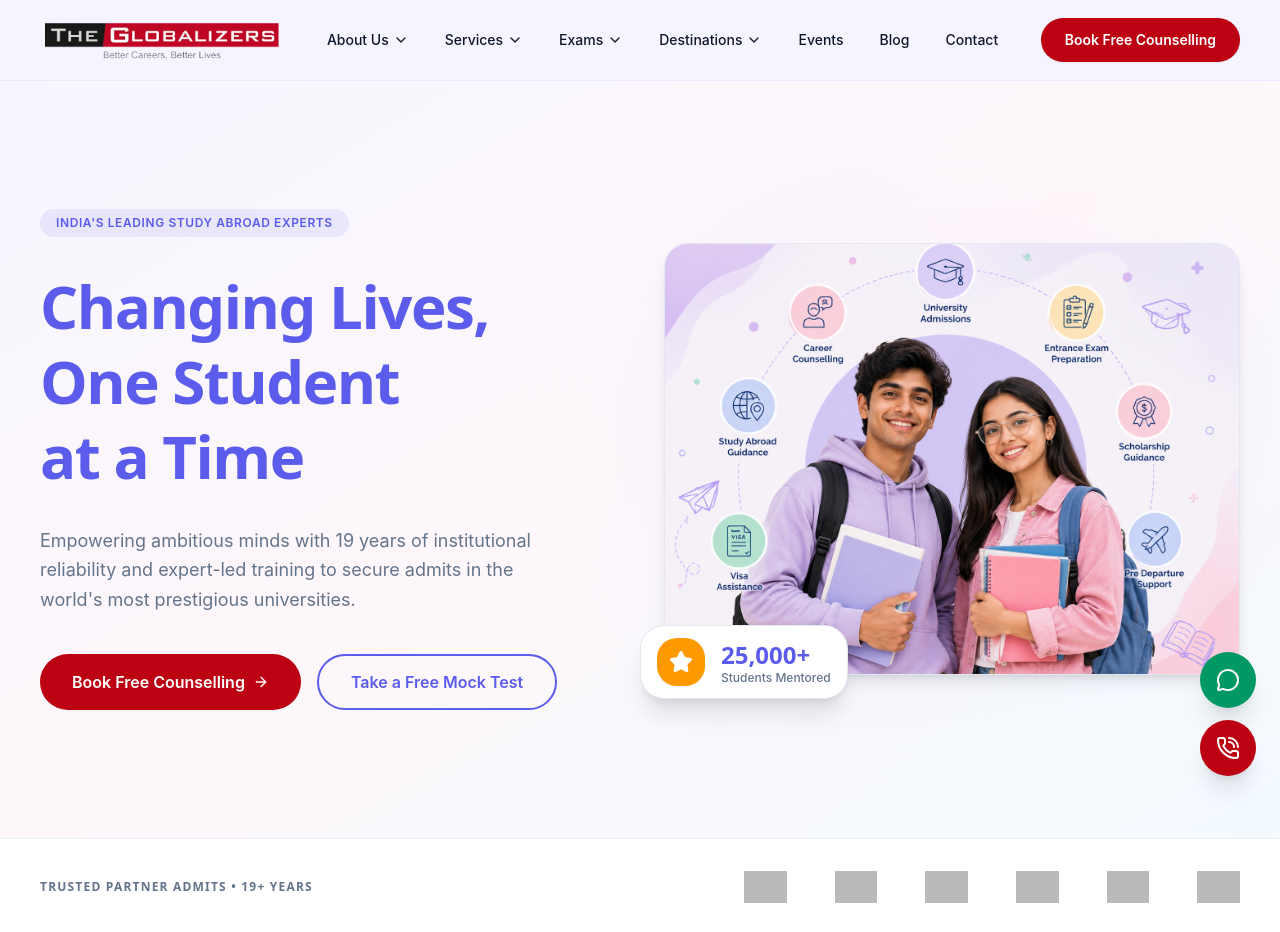
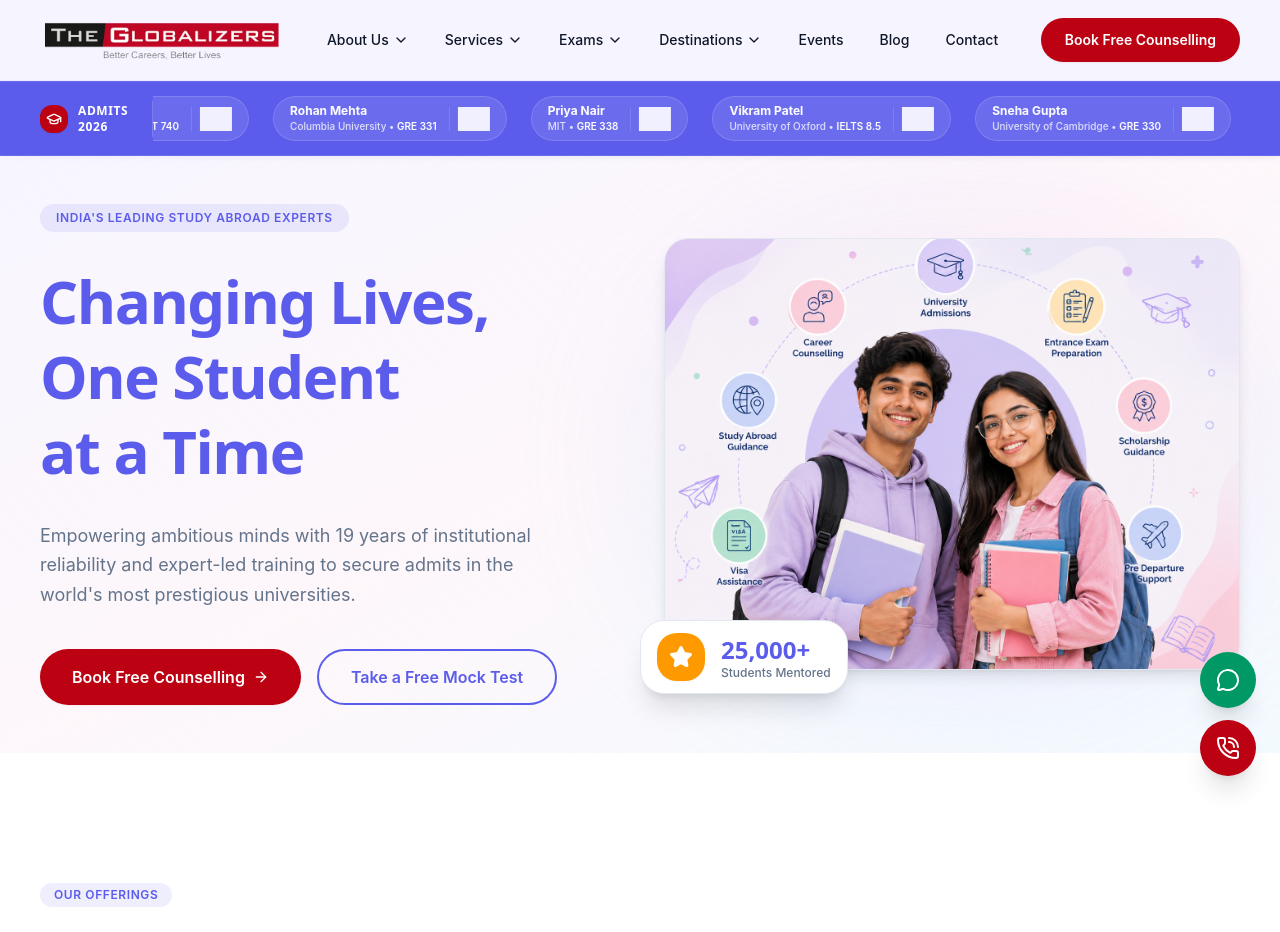
Before and after one commit to ai-prgmr/global, a Next.js app: page /global/ in a window 1280 px wide. Shown: the top 932 px of the page. Built offline with nearby package versions, Linux system fonts and the light colour scheme; grey boxes are pictures that could not be loaded.

Commit message:
updates based on discussion

```diff
--- a/app/globals.css
+++ b/app/globals.css
@@ -127,3 +127,35 @@
     @apply font-sans scroll-smooth;
   }
 }
+
+@media (prefers-reduced-motion: reduce) {
+  * {
+    scroll-behavior: auto !important;
+  }
+
+  [data-visible] {
+    opacity: 1 !important;
+    transform: none !important;
+    transition: none !important;
+  }
+}
+
+/* ─── TrustBar Continuous Rotating Ticker ─── */
+@keyframes trustScroll {
+  0% {
+    transform: translateX(0%);
+  }
+  100% {
+    transform: translateX(-50%);
+  }
+}
+
+.trust-scroll {
+  display: flex;
+  width: max-content;
+  animation: trustScroll 25s linear infinite;
+}
+
+.trust-scroll:hover {
+  animation-play-state: paused;
+}
--- a/app/page.tsx
+++ b/app/page.tsx
@@ -13,6 +13,7 @@ import { Section } from "@/components/primitives/Section"
 import { Container } from "@/components/primitives/Container"
 import { SectionHeader } from "@/components/primitives/SectionHeader"
 import { FAQ } from "@/components/primitives/FAQ"
+import Reveal from "@/components/Reveal"
 
 const HOME_FAQS = [
   {
@@ -94,18 +95,39 @@ export default function HomePage() {
         type="application/ld+json"
         dangerouslySetInnerHTML={{ __html: JSON.stringify(faqSchema) }}
       />
+      <Reveal direction="right" delay={100}>
+        <TrustBar />
+      </Reveal>
       <HeroSection />
-      <TrustBar />
+
+
+
       <ServicesOverview />
       <DestinationsGrid />
       <ExamPrepBento />
+
+      <Reveal direction="up" delay={100}>
         <LearningCenterSection />
+      </Reveal>
+
+      <Reveal direction="scale" delay={100}>
         <FounderSpotlight />
+      </Reveal>
+
+      <Reveal direction="up" delay={100}>
         <SuccessStoriesSection />
+      </Reveal>
+
+      <Reveal direction="up" delay={100}>
         <TestimonialsSection />
+      </Reveal>
+
+      <Reveal direction="up" delay={100}>
         <UpcomingEventsStrip />
+      </Reveal>
 
       {/* FAQs Section */}
+      <Reveal direction="up" delay={100}>
         <Section variant="surface">
           <Container>
             <SectionHeader
@@ -117,8 +139,11 @@ export default function HomePage() {
             <FAQ items={HOME_FAQS} />
           </Container>
         </Section>
+      </Reveal>
 
+      <Reveal direction="scale" delay={100}>
         <CTABanner />
+      </Reveal>
     </>
   )
 }
--- /dev/null
+++ b/components/Reveal.tsx
@@ -0,0 +1,95 @@
+"use client";
+
+import { useEffect, useRef } from "react";
+import { cn } from "@/lib/utils";
+
+interface RevealProps {
+    children: React.ReactNode;
+    className?: string;
+    delay?: number;
+    direction?: "up" | "left" | "right" | "scale";
+    duration?: number;
+    threshold?: number;
+    once?: boolean;
+}
+
+export default function Reveal({
+    children,
+    className,
+    delay = 0,
+    duration = 700,
+    direction = "up",
+    threshold = 0.15,
+    once = true,
+}: RevealProps) {
+    const ref = useRef<HTMLDivElement>(null);
+
+    useEffect(() => {
+        if (!ref.current) return;
+
+        const element = ref.current;
+
+        const observer = new IntersectionObserver(
+            ([entry]) => {
+                if (entry.isIntersecting) {
+                    element.dataset.visible = "true";
+
+                    if (once) observer.unobserve(element);
+                } else if (!once) {
+                    element.dataset.visible = "false";
+                }
+            },
+            { threshold }
+        );
+
+        observer.observe(element);
+
+        return () => observer.disconnect();
+    }, [once, threshold]);
+
+    const directions = {
+        up: `
+      translate-y-8
+      data-[visible=true]:translate-y-0
+    `,
+        left: `
+      -translate-x-8
+      data-[visible=true]:translate-x-0
+    `,
+        right: `
+      translate-x-8
+      data-[visible=true]:translate-x-0
+    `,
+        scale: `
+      scale-95
+      data-[visible=true]:scale-100
+    `,
+    };
+
+    return (
+        <div
+            ref={ref}
+            data-visible="false"
+            className={cn(
+                `
+        opacity-0
+        data-[visible=true]:opacity-100
+
+        transition-all
+        ease-out
+
+        will-change-transform
+        will-change-opacity
+        `,
+                directions[direction],
+                className
+            )}
+            style={{
+                transitionDuration: `${duration}ms`,
+                transitionDelay: `${delay}ms`,
+            }}
+        >
+            {children}
+        </div>
+    );
+}
--- a/components/TrustBar.tsx
+++ b/components/TrustBar.tsx
@@ -1,33 +1,94 @@
 import Image from "next/image"
+import { GraduationCap } from "lucide-react"
 import { Container } from "@/components/primitives/Container"
 
-const LOGOS = [
-  { alt: "Harvard", src: "https://lh3.googleusercontent.com/aida-public/AB6AXuAObVWRJuPpitrLF15yi51Il9zBHXDKlJAl-tYon1EIY4pLmb0YpgEySNSJeWealNAQWawYsZNppkOKUdBA5yY7IlYETU45ym_0D1Kq9L2O9bRbXFKINR7kj5CKOCU9OuRU74J9HSdOlGp2Ir0Ic4dLtZwyH9Eji3AtdkbHNP8d-5uGrXAxQuFP2YAbFF5agj_L7qR6Vxc2PSNpAOzGBTTkkcq4aTuGpyM0AHCHjqqjkpYUyrGHE3N1S3Wlp-OVbd1r2gAqr2NB7HQ" },
-  { alt: "Stanford", src: "https://lh3.googleusercontent.com/aida-public/AB6AXuBxg1-hvCAudPDhgLDCPG0pXzsd3DTFlnvDYHgHcmHmgpZo9CuyyhDKn2KoQTN689xsKClZ4gRlAwzpkHF-sPORzbypbTg2g0UzgDm0Ehnmm5qkwQ4jTsRa9fvM1RLx0_xPEwOIYgt-C_V0P47ZSLzhloCIoFmdFuQNqQ48IjbauqqIGfB1RDhJtjqPswKuO899xmhyaSgsQ9GrlmfKFcoVzFLFkqbLMhjRVl5XwRMkqKcor91wUyyX9uoxLPKoljZ6I6ZzX5IFGSE" },
-  { alt: "Columbia", src: "https://lh3.googleusercontent.com/aida-public/AB6AXuAuyU2AOK_zH6F9WUHp3S5tSSUUZf_PKYUH0eYsCgCL46L0FAG4IHA3m_f-tOD6v1u_XgdyYzS5kP-F-Uem-c9CvKsa11D-KoJmFVWclP2fEsQ8ucQ1El66CzhTV3zznXELSSKsQzOo4HZMZKcG8R6L-rRbqsr00VZelHeKmsFj2Hw5NklzmhkjBWqrmF7xKe38xWPx464k12uLI6jVsae6sIVg6P1STGAr2Vvy8GiFsA05ATCFm0M9uQ4pMcrxdvo4ZILqofCTLNE" },
-  { alt: "MIT", src: "https://lh3.googleusercontent.com/aida-public/AB6AXuAuAFlX6G1iDEKswX8e6S6exSniqAo5MO10E_FF6ngncc1svPVt5FvXKBJRwHfNwIUgCl02Z72GbyMzfT2OfH4L4h8Xm-XtfpMcs-zp6seqqPJiw0RFbMtKhik3FtiUJxPDHGRcXkv_shO38vByTI4aR311B0C-hJiLFxhuL2l7T64IAMvSb2E5hLhpZVMtaTF2dYB0eJ5g4ZtT5Qw3_GSodjoLWLpV12GFImvx9Zbh4O0wQwOumxQeS2tnPujEH13PYimxqYO7foU" },
-  { alt: "Oxford", src: "https://lh3.googleusercontent.com/aida-public/AB6AXuAEAmy7rTThDVfUKN0gmtx2_Rfb0RprRd6kTItOuBnMxowB4SoSwPlS16NDKUF1omhHTkkvSnelJLeADqypJEdZaseFnzSBTgHBoTtu3fC0YfehCoEtNUyAim7ZImud3hGcrvVHb6UTP9dBXT_NAoYyco7-Pgh8Kvr2_2npYZvUFx2KEFolNj25OjghsK0nsUm4ygUJgsgoVXzSoA4qHk2sBPy2I8HdoSvG_UMZhgRjeHyKaW88Lffwxgwhbv2kdH0m0CTrhGaGyYk" },
-  { alt: "Cambridge", src: "https://lh3.googleusercontent.com/aida-public/AB6AXuBSk-VWn6JUoN8C4uyDyZ0Zs3XXErge9rYRicLCgPTt0SFhuY8IR4FyAretnBHN-TnNFvZ8-xTRcWUv82sBM-LSoRm9IRxKomBn_AtFEkQcYSPuHhv3CSKiWcvHAz6-rSqWsVTiLYHp1UpRelcDL6lBvWLg7XL8DRa8FYpP-qkkUD0BT0uOFoowfWPBDFB0Kh6eEuYESprOM5WVfrp8tlSy1RAD0T9-mLb2J_QkM0zireO0PH2Gew2dGFTv0_brkYNwJiK7_Rx4xy4" },
+const ADMITS_2026 = [
+  {
+    name: "Aarav Sharma",
+    university: "Harvard University",
+    score: "GRE 334",
+    logoSrc: "https://lh3.googleusercontent.com/aida-public/AB6AXuAObVWRJuPpitrLF15yi51Il9zBHXDKlJAl-tYon1EIY4pLmb0YpgEySNSJeWealNAQWawYsZNppkOKUdBA5yY7IlYETU45ym_0D1Kq9L2O9bRbXFKINR7kj5CKOCU9OuRU74J9HSdOlGp2Ir0Ic4dLtZwyH9Eji3AtdkbHNP8d-5uGrXAxQuFP2YAbFF5agj_L7qR6Vxc2PSNpAOzGBTTkkcq4aTuGpyM0AHCHjqqjkpYUyrGHE3N1S3Wlp-OVbd1r2gAqr2NB7HQ",
+  },
+  {
+    name: "Ananya Verma",
+    university: "Stanford University",
+    score: "GMAT 740",
+    logoSrc: "https://lh3.googleusercontent.com/aida-public/AB6AXuBxg1-hvCAudPDhgLDCPG0pXzsd3DTFlnvDYHgHcmHmgpZo9CuyyhDKn2KoQTN689xsKClZ4gRlAwzpkHF-sPORzbypbTg2g0UzgDm0Ehnmm5qkwQ4jTsRa9fvM1RLx0_xPEwOIYgt-C_V0P47ZSLzhloCIoFmdFuQNqQ48IjbauqqIGfB1RDhJtjqPswKuO899xmhyaSgsQ9GrlmfKFcoVzFLFkqbLMhjRVl5XwRMkqKcor91wUyyX9uoxLPKoljZ6I6ZzX5IFGSE",
+  },
+  {
+    name: "Rohan Mehta",
+    university: "Columbia University",
+    score: "GRE 331",
+    logoSrc: "https://lh3.googleusercontent.com/aida-public/AB6AXuAuyU2AOK_zH6F9WUHp3S5tSSUUZf_PKYUH0eYsCgCL46L0FAG4IHA3m_f-tOD6v1u_XgdyYzS5kP-F-Uem-c9CvKsa11D-KoJmFVWclP2fEsQ8ucQ1El66CzhTV3zznXELSSKsQzOo4HZMZKcG8R6L-rRbqsr00VZelHeKmsFj2Hw5NklzmhkjBWqrmF7xKe38xWPx464k12uLI6jVsae6sIVg6P1STGAr2Vvy8GiFsA05ATCFm0M9uQ4pMcrxdvo4ZILqofCTLNE",
+  },
+  {
+    name: "Priya Nair",
+    university: "MIT",
+    score: "GRE 338",
+    logoSrc: "https://lh3.googleusercontent.com/aida-public/AB6AXuAuAFlX6G1iDEKswX8e6S6exSniqAo5MO10E_FF6ngncc1svPVt5FvXKBJRwHfNwIUgCl02Z72GbyMzfT2OfH4L4h8Xm-XtfpMcs-zp6seqqPJiw0RFbMtKhik3FtiUJxPDHGRcXkv_shO38vByTI4aR311B0C-hJiLFxhuL2l7T64IAMvSb2E5hLhpZVMtaTF2dYB0eJ5g4ZtT5Qw3_GSodjoLWLpV12GFImvx9Zbh4O0wQwOumxQeS2tnPujEH13PYimxqYO7foU",
+  },
+  {
+    name: "Vikram Patel",
+    university: "University of Oxford",
+    score: "IELTS 8.5",
+    logoSrc: "https://lh3.googleusercontent.com/aida-public/AB6AXuAEAmy7rTThDVfUKN0gmtx2_Rfb0RprRd6kTItOuBnMxowB4SoSwPlS16NDKUF1omhHTkkvSnelJLeADqypJEdZaseFnzSBTgHBoTtu3fC0YfehCoEtNUyAim7ZImud3hGcrvVHb6UTP9dBXT_NAoYyco7-Pgh8Kvr2_2npYZvUFx2KEFolNj25OjghsK0nsUm4ygUJgsgoVXzSoA4qHk2sBPy2I8HdoSvG_UMZhgRjeHyKaW88Lffwxgwhbv2kdH0m0CTrhGaGyYk",
+  },
+  {
+    name: "Sneha Gupta",
+    university: "University of Cambridge",
+    score: "GRE 330",
+    logoSrc: "https://lh3.googleusercontent.com/aida-public/AB6AXuBSk-VWn6JUoN8C4uyDyZ0Zs3XXErge9rYRicLCgPTt0SFhuY8IR4FyAretnBHN-TnNFvZ8-xTRcWUv82sBM-LSoRm9IRxKomBn_AtFEkQcYSPuHhv3CSKiWcvHAz6-rSqWsVTiLYHp1UpRelcDL6lBvWLg7XL8DRa8FYpP-qkkUD0BT0uOFoowfWPBDFB0Kh6eEuYESprOM5WVfrp8tlSy1RAD0T9-mLb2J_QkM0zireO0PH2Gew2dGFTv0_brkYNwJiK7_Rx4xy4",
+  },
 ]
 
 export function TrustBar() {
   return (
-    <section className="bg-white py-8 border-y border-border/60 text-foreground">
-      <Container className="flex flex-col items-center gap-6 md:flex-row md:justify-between">
-        <div className="shrink-0 font-heading text-xs font-bold uppercase tracking-widest text-muted-foreground">
-          Trusted Partner Admits &bull; 19+ Years
-        </div>
-        <div className="flex flex-wrap items-center justify-center gap-8 md:gap-12">
-          {LOGOS.map((logo) => (
-            <Image
-              key={logo.alt}
-              src={logo.src}
-              alt={logo.alt}
-              width={100}
-              height={32}
-              className="h-8 w-auto grayscale opacity-70 hover:opacity-100 hover:grayscale-0 transition-all duration-300"
-            />
-          ))}
+    <section className="relative overflow-hidden bg-primary py-2.5 sm:py-3.5 border-y border-white/10 shadow-md">
+      <Container className="px-3 sm:px-6 lg:px-8">
+        <div className="flex items-center w-full overflow-hidden">
+          {/* Compact Fixed Title Section on Left for Mobile */}
+          <div className="shrink-0 z-20 flex items-center gap-1.5 sm:gap-2.5 bg-primary pr-3 sm:pr-4 md:pr-6 py-0.5 border-r border-white/20">
+            <div className="hidden sm:flex h-7 w-7 items-center justify-center rounded-lg bg-secondary text-white shadow-xs shrink-0">
+              <GraduationCap className="h-4 w-4" />
+            </div>
+            <div className="flex flex-col text-left leading-tight">
+              <span className="font-heading text-[10px] sm:text-xs font-black uppercase tracking-wider text-white">
+                Admits <br /> 2026
+              </span>
+            </div>
+          </div>
+
+          {/* Continuous Horizontal Ticker */}
+          <div className="relative flex-1 overflow-hidden">
+            <div className="trust-scroll flex items-center gap-3 sm:gap-6 whitespace-nowrap pl-2.5 sm:pl-4">
+              {[0, 1].map((set) => (
+                <div key={set} className="flex items-center gap-3 sm:gap-6 shrink-0">
+                  {ADMITS_2026.map((item, i) => (
+                    <div
+                      key={`${set}-${i}-${item.name}`}
+                      className="flex items-center gap-2 sm:gap-3 rounded-full border border-white/15 bg-white/10 px-3 sm:px-4 py-1 sm:py-1.5 backdrop-blur-xs transition-colors hover:bg-white/20 hover:border-white/30"
+                    >
+                      <div className="flex flex-col text-left">
+                        <span className="font-sans text-[11px] sm:text-xs font-bold text-white">
+                          {item.name}
+                        </span>
+                        <span className="text-[9px] sm:text-[10px] font-medium text-white/80">
+                          {item.university} &bull; <strong className="text-secondary-foreground font-semibold">{item.score}</strong>
+                        </span>
+                      </div>
+                      <Image
+                        src={item.logoSrc}
+                        alt={item.university}
+                        width={80}
+                        height={24}
+                        className="h-4 sm:h-6 w-auto brightness-0 invert opacity-90 pl-1.5 sm:pl-2 border-l border-white/15"
+                      />
+                    </div>
+                  ))}
+                </div>
+              ))}
+            </div>
+          </div>
         </div>
       </Container>
     </section>
--- a/components/home/HeroSection.tsx
+++ b/components/home/HeroSection.tsx
@@ -5,12 +5,13 @@ import { Section } from "@/components/primitives/Section"
 import { Container } from "@/components/primitives/Container"
 import { Button } from "@/components/primitives/Button"
 import { Card } from "@/components/primitives/Card"
+import Reveal from "@/components/Reveal"
 
 export function HeroSection() {
   return (
-    <Section variant="gradient" className="py-16 md:py-24 lg:py-32">
+    <Section variant="gradient" className="py-4 md:py-8 lg:py-12">
       <Container className="grid grid-cols-1 items-center gap-12 lg:grid-cols-2">
-        <div className="space-y-8 order-2 lg:order-1">
+        <Reveal direction="left" delay={100} className="space-y-8 order-2 lg:order-1">
           <span className="inline-block rounded-full bg-primary/10 px-4 py-1.5 font-sans text-xs font-semibold uppercase tracking-wider text-primary">
             India&apos;s Leading Study Abroad Experts
           </span>
@@ -37,9 +38,9 @@ export function HeroSection() {
               </Button>
             </Link>
           </div>
-        </div>
+        </Reveal>
 
-        <div className="relative order-1 lg:order-2">
+        <Reveal direction="right" delay={200} className="relative order-1 lg:order-2">
           {/* Ambient soft glow blob */}
           <div className="absolute -inset-4 -z-10 rounded-full bg-linear-to-tr from-sky-200/50 via-violet-200/40 to-pink-200/50 blur-3xl opacity-70" />
           <div className="relative aspect-4/3 overflow-hidden rounded-3xl border border-border shadow-lg">
@@ -52,9 +53,10 @@ export function HeroSection() {
             />
           </div>
           {/* Floating stat card */}
+          <Reveal direction="scale" delay={400} className="absolute -bottom-4 -left-4 sm:-bottom-6 sm:-left-6">
             <Card
               padding="none"
-            className="absolute -bottom-4 -left-4 sm:-bottom-6 sm:-left-6 flex items-center gap-2 sm:gap-4 px-3 py-2 sm:px-4 sm:py-3 bg-card shadow-xl border-border max-w-[160px] sm:max-w-xs"
+              className="flex items-center gap-2 sm:gap-4 px-3 py-2 sm:px-4 sm:py-3 bg-card shadow-xl border-border max-w-[160px] sm:max-w-xs"
             >
               <div className="flex h-8 w-8 sm:h-12 sm:w-12 shrink-0 items-center justify-center rounded-xl sm:rounded-2xl bg-amber-500 text-white shadow-xs">
                 <Star className="h-4 w-4 sm:h-6 sm:w-6 fill-current" />
@@ -68,7 +70,8 @@ export function HeroSection() {
                 </div>
               </div>
             </Card>
-        </div>
+          </Reveal>
+        </Reveal>
       </Container>
     </Section>
   )
--- a/components/home/ServicesOverview.tsx
+++ b/components/home/ServicesOverview.tsx
@@ -3,6 +3,7 @@ import { Section } from "@/components/primitives/Section"
 import { Container } from "@/components/primitives/Container"
 import { SectionHeader } from "@/components/primitives/SectionHeader"
 import { FeatureCard } from "@/components/primitives/FeatureCard"
+import Reveal from "@/components/Reveal"
 
 const SERVICES = [
   {
@@ -47,16 +48,18 @@ export function ServicesOverview() {
   return (
     <Section variant="default">
       <Container>
+        <Reveal direction="up" delay={50}>
           <SectionHeader
             eyebrow="Our Offerings"
             title="Comprehensive Education Solutions"
             description="From initial counseling to post-landing support, we navigate your global journey with precision."
             align="left"
           />
+        </Reveal>
         <div className="grid grid-cols-1 gap-8 sm:grid-cols-2 lg:grid-cols-4">
-          {SERVICES.map((service) => (
+          {SERVICES.map((service, index) => (
+            <Reveal key={service.title} direction="up" delay={100 + index * 100}>
               <FeatureCard
-              key={service.title}
                 icon={service.icon}
                 title={service.title}
                 description={service.description}
@@ -65,6 +68,7 @@ export function ServicesOverview() {
                 cardVariant={service.cardVariant}
                 ctaText="Explore Service"
               />
+            </Reveal>
           ))}
         </div>
       </Container>
```
Also changed, not shown: components/home/DestinationsGrid.tsx (+5 -3 lines), components/home/ExamPrepBento.tsx (+10 -1 lines). Lines whose indentation alone changed are shown as unchanged.
